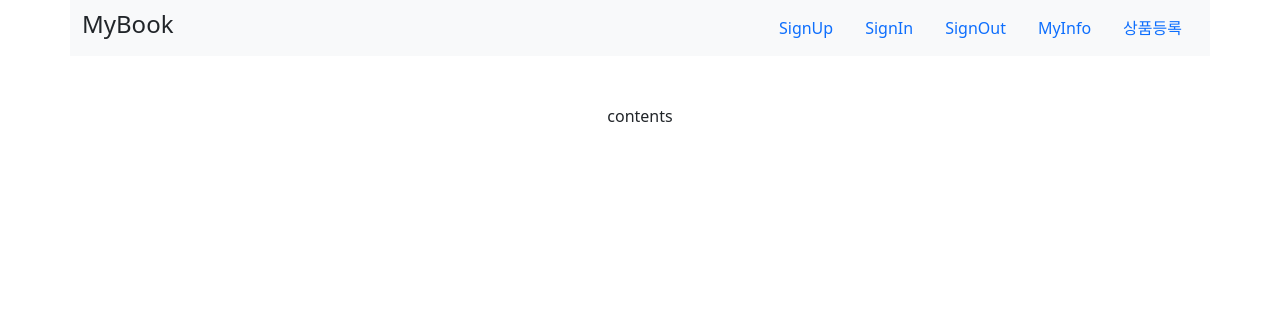
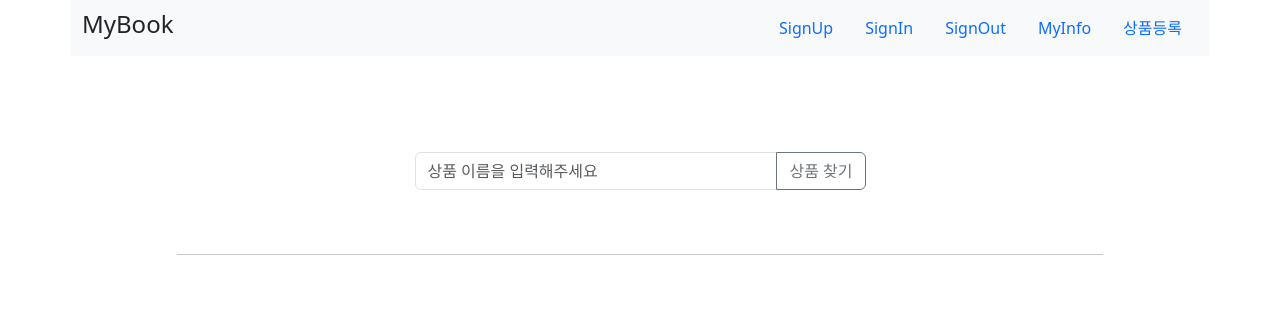
Before and after one commit to jisunipark/my-book, a Flask app: page / in a window 1280 px wide. Shown: the top 316 px of the page. Run offline with Flask 3, Linux system fonts and the light colour scheme; some libraries are stand-ins or nearby versions.

Commit message:
Feat: 홈 화면 요소 추가

```diff
--- a/appmain/templates/index.html
+++ b/appmain/templates/index.html
@@ -45,10 +45,83 @@
       </div>
     </div>
     <div class="container mt-5">
-      <div class="row">
-        <div class="col" style="text-align: center">contents</div>
+      <div class="row justify-content-center">
+        <div class="col-5 mt-5">
+          <div class="input-group">
+            <input
+              type="text"
+              class="form-control"
+              id="search_input"
+              placeholder="상품 이름을 입력해주세요"
+              aria-describedby="search_button"
+            />
+            <button
+              class="btn btn-outline-secondary"
+              id="search_button"
+              type="button"
+            >
+              상품 찾기
+            </button>
+          </div>
+        </div>
+      </div>
+      <div class="row justify-content-center mt-5">
+        <div class="col-10"><hr /></div>
+      </div>
+      <div class="row justify-content-center mt-3">
+        <div class="col-8" id="recent_articles_div"></div>
+      </div>
+      <div class="row justify-content-center mt-3">
+        <div class="col-8" id="search_result_div"></div>
       </div>
     </div>
     <script type="text/javascript" src="/static/js/navbar.js"></script>
+    <script>
+      const recentArticlesDiv = document.querySelector("#recent_articles_div");
+
+      function displayRecentArticles(articles) {
+        articles.forEach((article) => {
+          let articleNo = article["articleNo"];
+          let title = article["title"];
+          let desc = article["desc"];
+
+          let cardDiv = document.createElement("div");
+          cardDiv.className = "card mt-2";
+
+          let articleElement = `
+                    <h5 class="card-header">
+                        <a class="link-primary text-decoration-none" href="/display_article/${articleNo}">
+                            ${title}
+                        </a>
+                    </h5>
+                    <p class="card-text text-truncate px-3 py-2">
+                        <a class="link-secondary text-decoration-none" href="/display_article/${articleNo}">
+                            ${desc}
+                        </a>
+                    </p>
+                `;
+
+          cardDiv.innerHTML = articleElement;
+          recentArticlesDiv.appendChild(cardDiv);
+        });
+      }
+
+      window.addEventListener("load", getRecentArticles);
+
+      function getRecentArticles() {
+        fetch("/api/article/recent", {
+          method: "GET",
+        })
+          .then((response) => {
+            return response.json();
+          })
+          .then((resBody) => {
+            displayRecentArticles(resBody["articles"]);
+          })
+          .catch((error) => {
+            console.log("[Error]getRecentArticles():", error);
+          });
+      }
+    </script>
   </body>
 </html>
```
